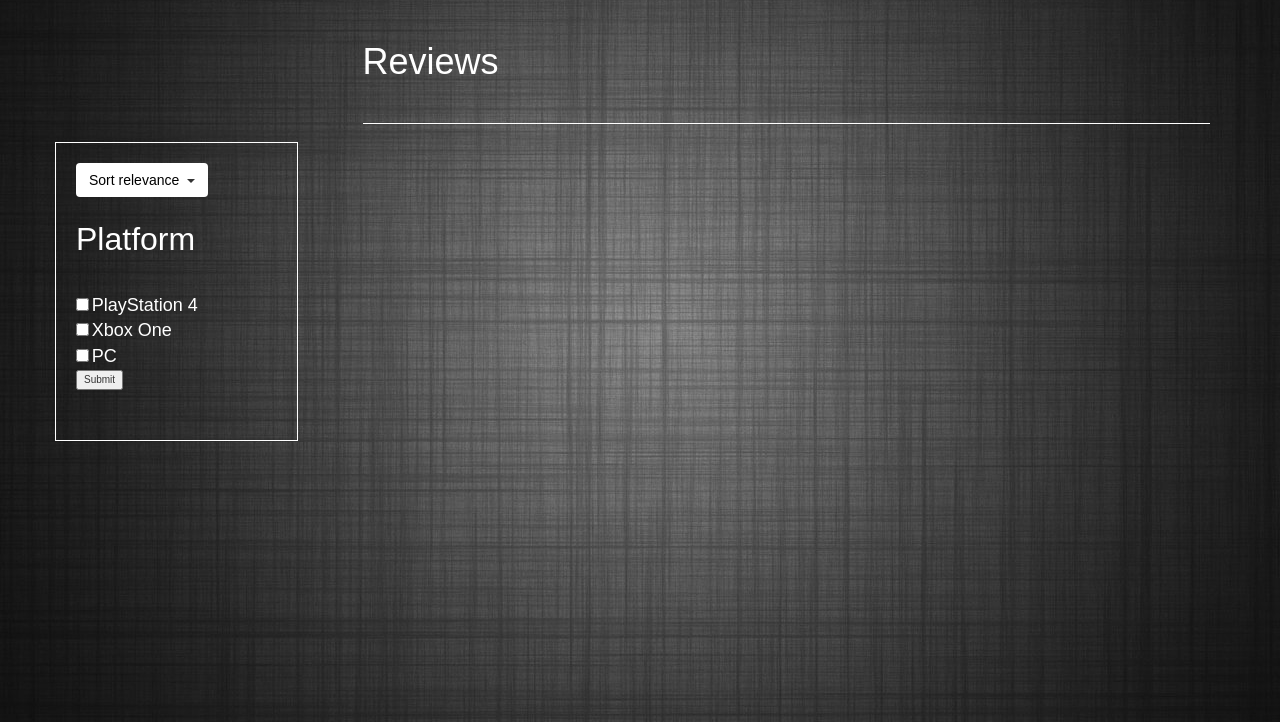
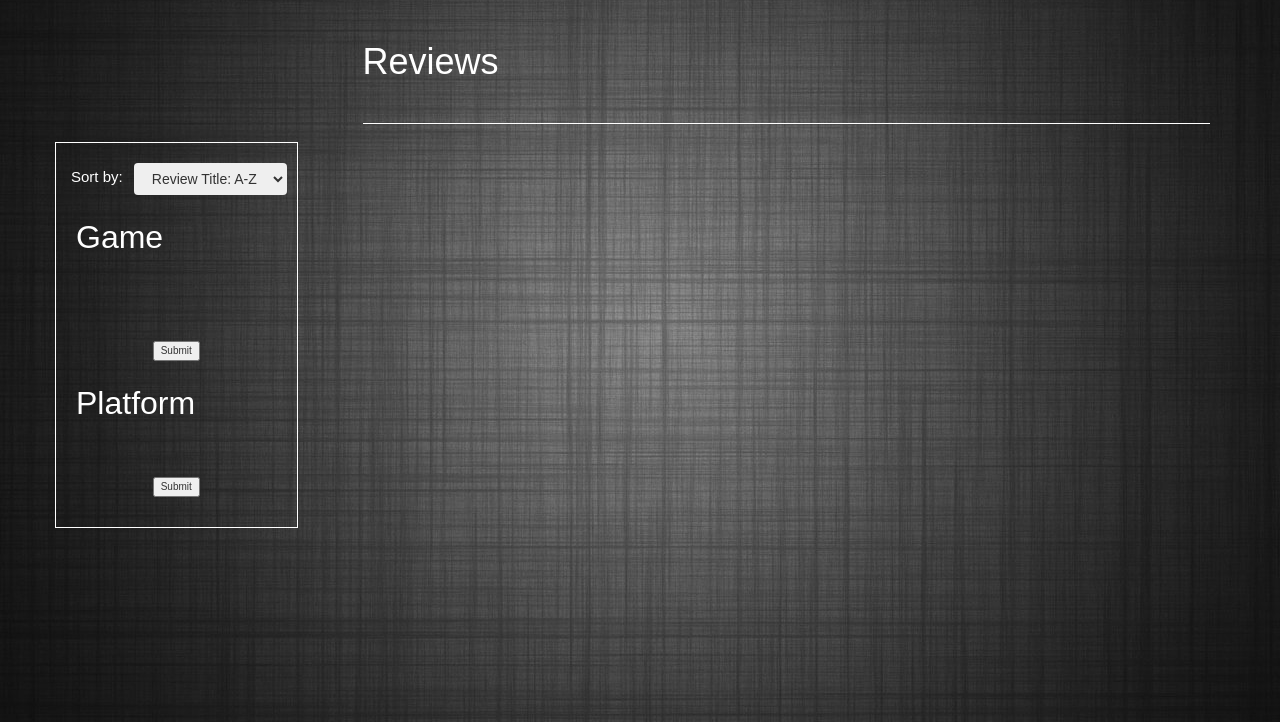
Before and after one commit to wcrasta/idb, a Flask app: template app/templates/reviews.html in a window 1280 px wide. Shown: the part 78-800 px from the top of the page. Run offline with Flask 2, Linux system fonts and the light colour scheme; the template is opened without the code that fills it, so the values that code supplies are empty; some libraries are stand-ins or nearby versions.

Commit message:
filtering for reviews

```diff
--- a/app/__init__.py
+++ b/app/__init__.py
@@ -132,7 +132,9 @@ def games(page=1):
     pagination = Pagination(
         page=page, css_framework='foundation', total=games.count(), per_page=9, record_name='items')
 
-    return render_template('games.html', items=games[(page - 1) * 9:min(page * 9, games.count())], pagination=pagination, genreTemp = genreTemp, esrbTemp = esrbTemp, categoryTemp=categoryTemp, statusTemp=statusTemp,esrb = esrb, selected_esrb = sortEsrb, platforms = platform, genre=genre, category=category, status=status, selected_genre = sortGenre, selected_status = sortStatus, selected_category = sortCategory, selected_platforms=sortPlatform, selected_studios=sortStudio,studios=studio)
+    return render_template('games.html', items=games[(page - 1) * 9:min(page * 9, games.count())], pagination=pagination, genreTemp = genreTemp, esrbTemp = esrbTemp, categoryTemp=categoryTemp,
+        statusTemp=statusTemp,esrb = esrb, selected_esrb = sortEsrb, platforms = platform, genre=genre, category=category, status=status, selected_genre = sortGenre,
+        selected_status = sortStatus, selected_category = sortCategory, selected_platforms=sortPlatform, selected_studios=sortStudio,studios=studio)
 
 
 
@@ -153,13 +155,32 @@ def reviews(page=1):
         Renders the reviews page
         passing in Reviews objects for dynamic generation of pages
     """
-    sort = request.args.get('sort', 'title')
-    asc = request.args.get('asc', 'asc')
+    sort = request.args.get('sort', 'title asc')
     reviews = db.session.query(Reviews).filter(
-        Reviews.url != '').order_by(('Reviews.'+sort+" "+asc))
-    pagination = Pagination(
-        page=page, css_framework='foundation', total=reviews.count(), record_name='items')
-    return render_template('reviews.html', items=reviews[(page - 1) * 9:min(page * 9, reviews.count())], pagination=pagination)
+        Reviews.url != '')
+    platform = db.session.query(Platform).filter(Platform.api_id != 0 and Platform.name != '').order_by('Platform.name')
+    gameFilter = request.args.getlist('game')
+    platformFilter = request.args.getlist('platform')
+    games = set()
+    for review in reviews:
+        games.add(review.game.name)
+    games = sorted(games)
+    if len(platformFilter)>0:
+        reviews = reviews.filter(Reviews.platform_id.in_(platformFilter)).order_by('Reviews.'+sort)
+    else:
+        reviews = reviews.order_by('Reviews.'+sort)
+    filteredReviews = list()
+    if len(gameFilter)>0:
+        for review in reviews:
+            if review.game.name in gameFilter:
+                filteredReviews.append(review)
+        pagination = Pagination(
+            page=page, css_framework='foundation', total=len(filteredReviews), record_name='items')
+        return render_template('reviews.html', items=filteredReviews[(page - 1) * 9:min(page * 9, len(filteredReviews))], games=games, pagination=pagination, platforms=platform, selected_platforms=platformFilter, selected_games=gameFilter)
+    else:
+        pagination = Pagination(
+            page=page, css_framework='foundation', total=reviews.count(), record_name='items')
+        return render_template('reviews.html', items=reviews[(page - 1) * 9:min(page * 9, reviews.count())], games=games, pagination=pagination, platforms=platform, selected_platforms=platformFilter, selected_games=gameFilter)
 
 
 @app.route('/review/<name>', methods=['GET'])
@@ -189,7 +210,7 @@ def platforms(page=1):
             Platform.api_id != 0 and Platform.name != '').order_by(('Platform.'+sort))
     pagination = Pagination(
         page=page, css_framework='foundation', total=platforms.count(), record_name='items')
-    return render_template('platforms.html', items=platforms[(page - 1) * 9:min(page * 9, platforms.count())], pagination=pagination)
+    return render_template('platforms.html', items=platforms[(page - 1) * 9:min(page * 9, platforms.count())], pagination=pagination, selected_generations=filterGeneration)
 
 
 @app.route('/platform/<name>', methods=['GET'])
--- a/app/models.py
+++ b/app/models.py
@@ -18,9 +18,10 @@ app = Flask(__name__)
 app.debug = True
 
 basedir = os.path.abspath(os.path.dirname(__file__))
+#app.config[
+ #   'SQLALCHEMY_DATABASE_URI'] = os.environ['our_secret']
 app.config[
     'SQLALCHEMY_DATABASE_URI'] = os.environ['our_secret']
-
 # app.config['SQLALCHEMY_DATABASE_URI'] = 'sqlite:///' + \
 #   os.path.join(basedir, 'app.db')
 
--- a/app/templates/reviews.html
+++ b/app/templates/reviews.html
@@ -102,29 +102,46 @@
         <div class="col-md-3" style="margin-top: 220px">
           <div class="row" style="padding-right: 50px;">
             <div clas="col-sm-4" style="border: 1px solid white;">
-              <div class="dropdown" style="padding-left: 20px; padding-top: 20px;">
-                <button class="btn btn-secondary dropdown-toggle" style="background-color: white"><font color="black">Sort relevance &nbsp;</font><span class="caret"></span></button>
-                <div class="dropdown-content">
-                  <a href="{{url_for('reviews', sort='title', asc='asc')}}">Review Title: A-Z</a>
-                  <a href="{{url_for('reviews', sort='title', asc='desc')}}">Review Title: Z-A</a>
-     <a href="{{url_for('reviews', sort='created_at', asc='desc')}}">Newest</a>
-     <a href="{{url_for('reviews', sort='created_at', asc='asc')}}">Oldest</a>
-                  <a href="{{url_for('reviews', sort='views', asc='asc')}}">Views: Low-High</a>
-                 <a href="{{url_for('reviews', sort='views', asc='desc')}}">Views: High-Low</a>
-                </div>
+              <form name = "filterPlatform" action="{{url_for('reviews')}}" method="get" style="padding-top: 20px;">
+                <p style="display: inline; color: white; padding-left: 15px;">Sort by: &nbsp;</p>
+              <select name="sort" id="sort" class="btn btn-secondary" onchange="this.form.submit()">
+                <option value="title asc" selected>Review Title: A-Z</option>
+                <option value="title desc">Review Title: Z-A</option>
+                <option value="created_at desc">Newest</option>
+                <option value="created_at asc">Oldest</option>
+                <option value="views asc">Views: Low-High</option>
+                <option value="views desc">Views: High-Low</option>
+              </select>
+              <p class="text-left" style="padding-top: 60px; padding-left: 20px; padding-top: 20px;"> <font color="white" size="6">Game</font></p>
+              <div class="list-group pre-scrollable">
+                {% for game in games%}
+                {% if game in selected_games %}
+                <input type="checkbox" checked="true" name="game" id="filterPlat" value=
+              "{{game}}"> <font color="white" size ="4"> {{game}} </font> <br>
+                {% else %}
+                <input type="checkbox" name="game" id="filterPlat" value=
+              "{{game}}"> <font color="white" size ="4"> {{game}} </font> <br>
+                {% endif %}
+                {% endfor %}
               </div>
-              <p class="text-left" style="padding-top: 60px; padding-left: 20px; padding-top: 20px;"> <font color="white" size="6">Platform</font></p>
-              <div class="list-group">
-                <input type="checkbox"> <font color="white" size="4">PlayStation 4 </font>
-                <br>
-                <input type="checkbox"> <font color="white" size="4">Xbox One </font>
-                <br>
-                <input type="checkbox"> <font color="white" size="4">PC </font>
-                <br>
-                <input type="submit" value="Submit">
+              <p class="text-left" style="padding-top: 30px; padding-left: 20px; padding-top: 20px;"></p>
+              <input class="center-block" type="submit" value="Submit">
+
+              <p class="text-left" style="padding-top: 60px; padding-left: 20px; padding-top: 20px;" > <font color="white" size ="6">Platform</font></p>
+              <div class="list-group pre-scrollable">
+                {% for platform in platforms %}
+                {% if platform.id|string() in selected_platforms %}
+                <input type="checkbox" name="platform" id="filterPlat" value=
+              "{{platform.id}}" checked="true"> <font color="white" size ="4"> {{platform.name}} </font> <br>
+              {% else %}
+                <input type="checkbox" name="platform" id="filterPlat" value=
+              "{{platform.id}}"> <font color="white" size ="4"> {{platform.name}} </font> <br>
+                {% endif %}
+                {% endfor %}
               </div>
-
+              <input class="center-block" type="submit" value="Submit">
               <p class="text-left" style="padding-top: 30px; padding-left: 20px; padding-top: 20px;"></p>
+            </form>
             </div>
           </div>
         </div>
```
